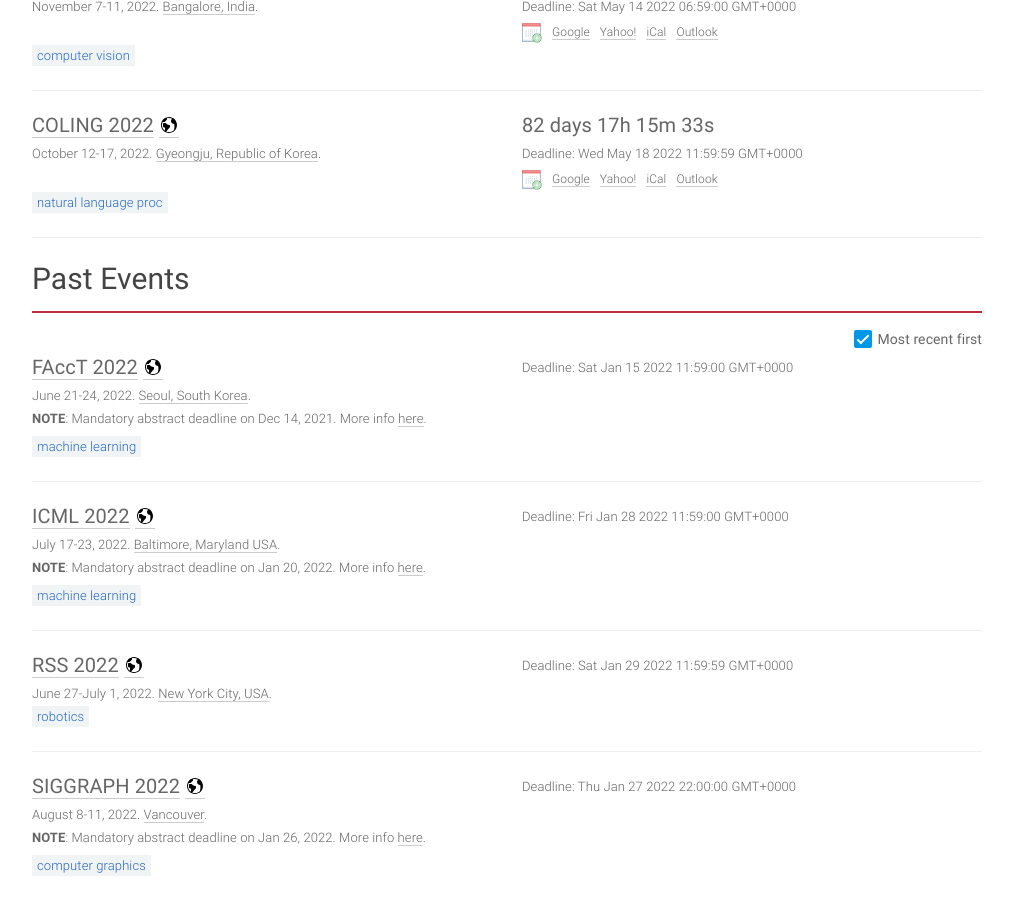
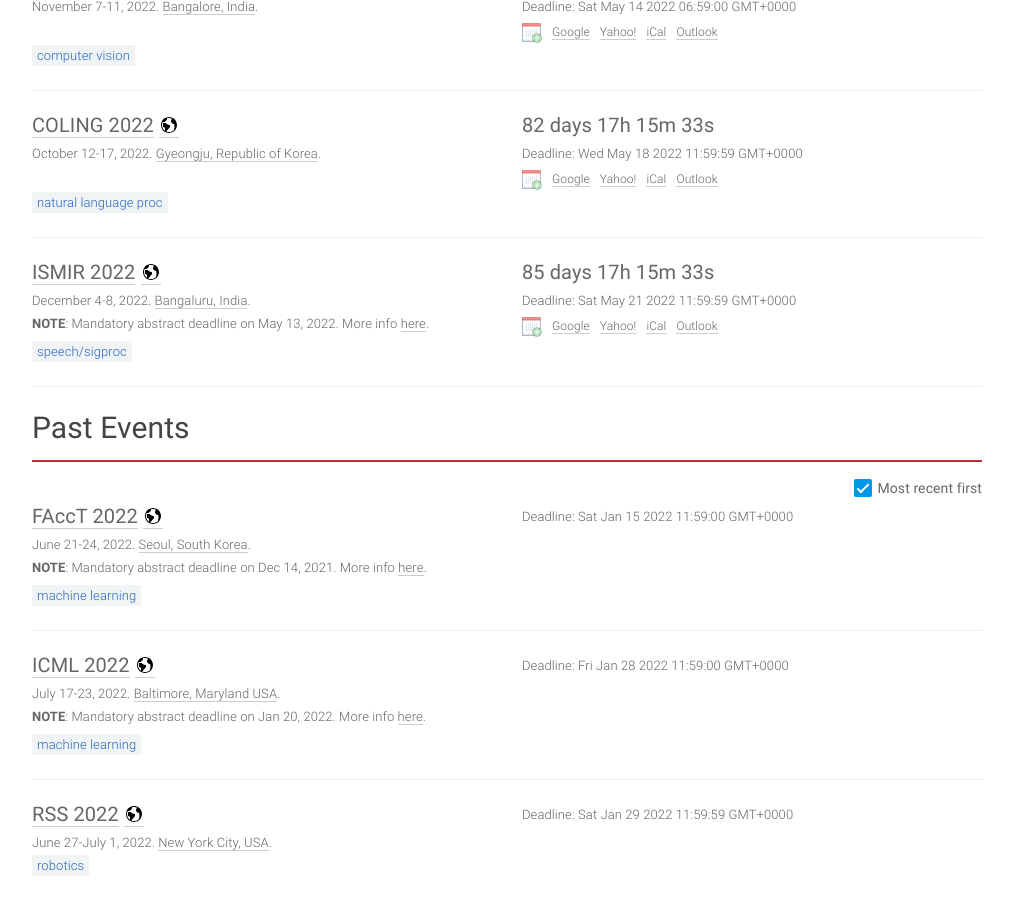
Before and after one commit to paperswithcode/ai-deadlines, a Jekyll site: the page built from index.html, in a window 1280 px wide and 900 px high, scrolled down 1730 px. Shown: the whole window, without its empty margins (133-1146 px from the left). Built offline with Jekyll 4.4.1, drawn with Linux system fonts in a browser that asks for light colours; comment, search, counter and statistics services are not loaded; some of the changed text lies outside the part shown.

Commit message:
Update ISMIR 2022

```diff
--- a/_data/conferences.yml
+++ b/_data/conferences.yml
@@ -268,17 +268,16 @@
 
 - title: ISMIR
   hindex: 32
-  year: 2020
-  id: ismir20
-  link: https://ismir.github.io/ISMIR2020/
-  deadline: '2020-04-17 23:59:59'
-  abstract_deadline: '2020-04-10 23:59:59'
+  year: 2022
+  id: ismir22
+  link: https://ismir2022.ismir.net/
+  deadline: '2022-05-20 23:59:59'
+  abstract_deadline: '2022-5-13 23:59:59'
   timezone: UTC-12
-  date: October 12-15, 2020
-  place: Montreal, Canada
+  date: December 4-8, 2022
+  place: Bangaluru, India
   sub: SP
-  note: '<b>NOTE</b>: Mandatory abstract deadline on Apr 10, 2020. More info <a href=''https://ismir.github.io/ISMIR2020/cfp/''>here</a>.'
-  paperslink: https://program.ismir2020.net/papers.html?filter=keywords
+  note: '<b>NOTE</b>: Mandatory abstract deadline on May 13, 2022. More info <a href=''https://ismir2022.ismir.net/calls/cfp/''>here</a>.'
 
 - title: AACL-IJCNLP
   hindex: -1
```
